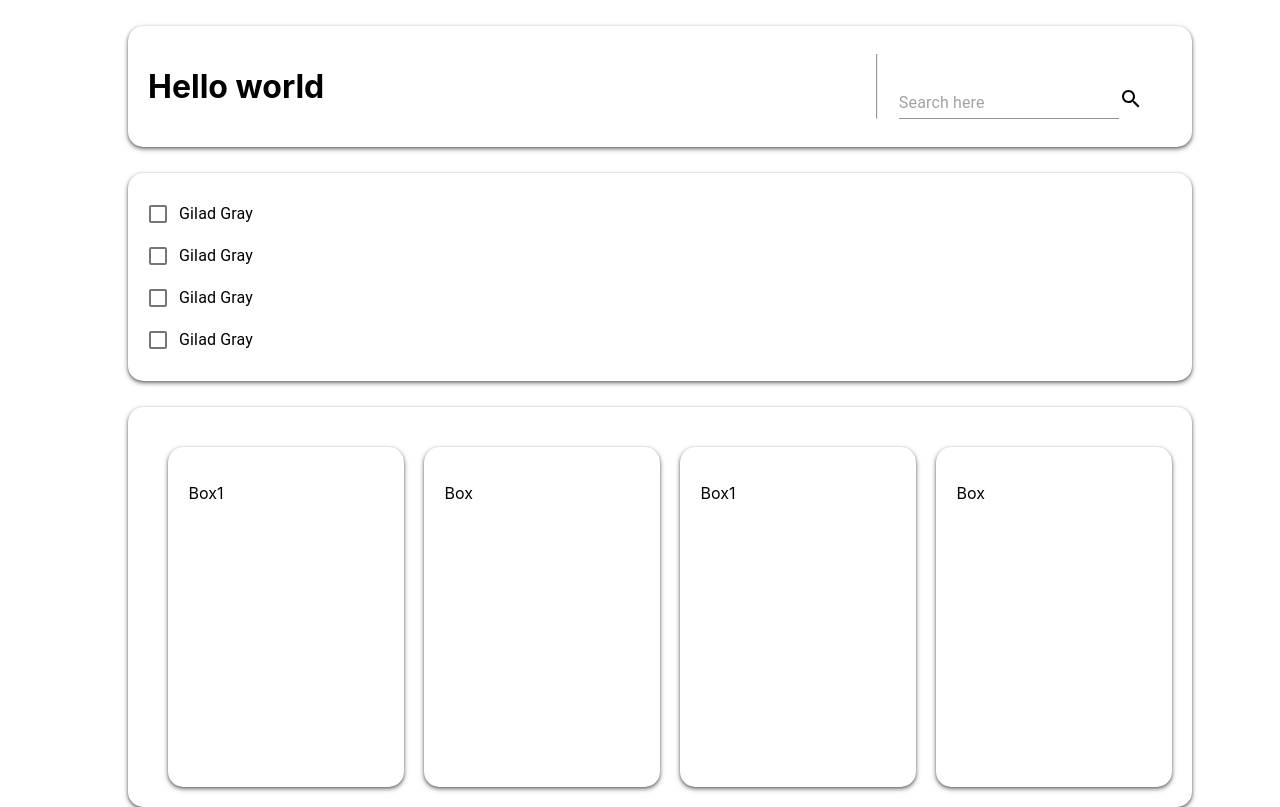
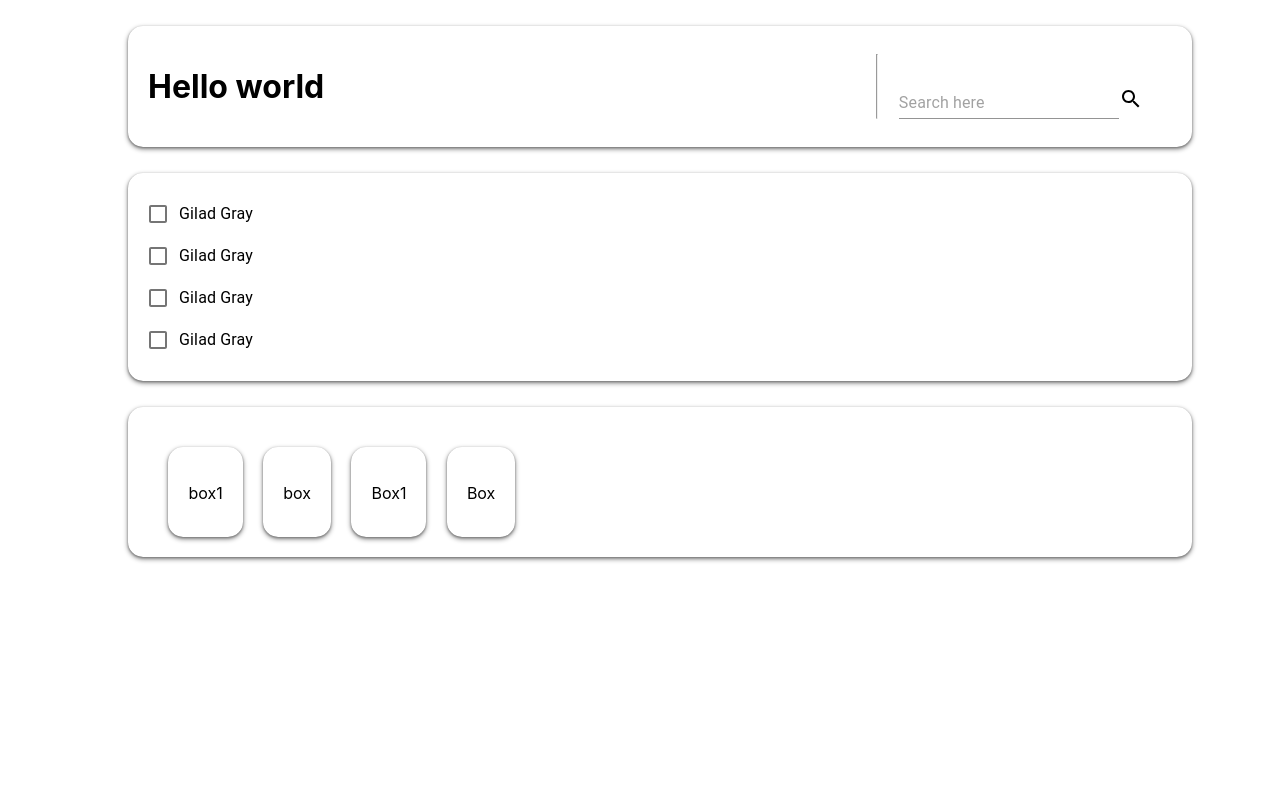
Before and after one commit to Supinderjit89/codetest1, a React (Create React App) app: page / in a window 1280 px wide. Built offline with nearby package versions, Linux system fonts and the light colour scheme.

Commit message:
changes for v2

```diff
--- a/src/App.css
+++ b/src/App.css
@@ -90,8 +90,8 @@ margin-left: 10%;
 .grid3{
   margin-left: 2%;
   background-color:lightgray;
-  width:80%;
-  height: 300px;
+  width:auto;
+  height: 50px;
   border-radius: 15px;
   box-shadow:0 1px 2px grey, 0 2px 5px 0 gray;
   padding:20px;
--- a/src/App.js
+++ b/src/App.js
@@ -20,19 +20,20 @@ class App extends Component {
       searchItem: [],
     };
     this.handleChange = this.handleChange.bind(this);
-    this.Items = data;
+    this.Items = [...data];
   }
   handleChange(e) {
     this.setState({
-      searchText: e.target.value,
+      searchText: e.target.value.toLowerCase(),
+
     });
   }
 
   render() {
     const searchItems = this.Items.filter((b) =>
-      b.itemName.includes(this.state.searchText)
+      b.itemName.toLowerCase().includes(this.state.searchText)
     );
-
+console.log(searchItems)
     return (
       <>
         <div className="App">
@@ -74,7 +75,7 @@ class App extends Component {
         </div>
         <div className="cbGroup">
           {searchItems.map((item) => (
-            <div  className="grid3" key={item.itemName}>
+            <div  className="grid3" key={item.itemId}>
               <p>{item.itemName}</p>
 
             </div>
--- a/src/dataItem.json
+++ b/src/dataItem.json
@@ -1,12 +1,12 @@
 [
     {
         "itemId":"1",
-        "itemName":"Box1",
+        "itemName":"box1",
         "itemColor":"White"
     },
     {
         "itemId":"2",
-        "itemName":"Box",
+        "itemName":"box",
         "itemColor":"Red"
     },
     {
```
